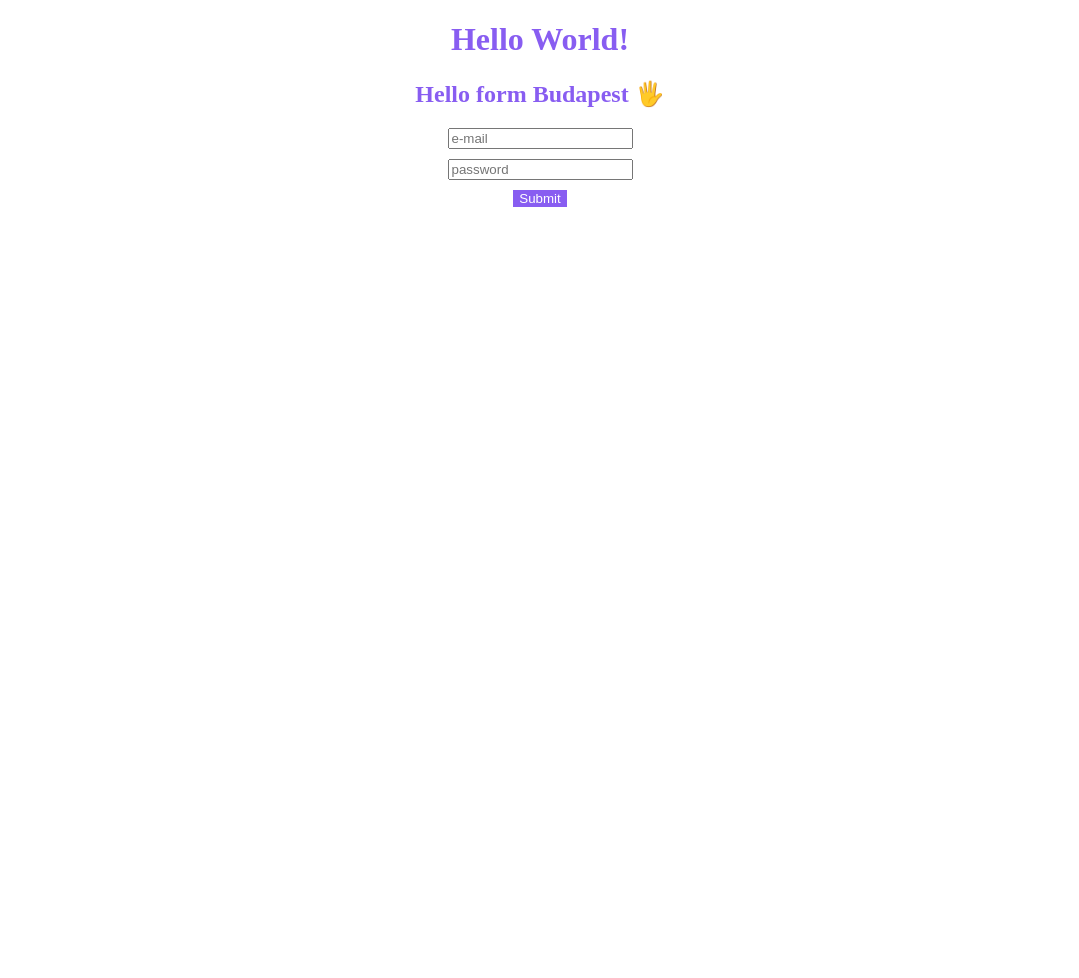
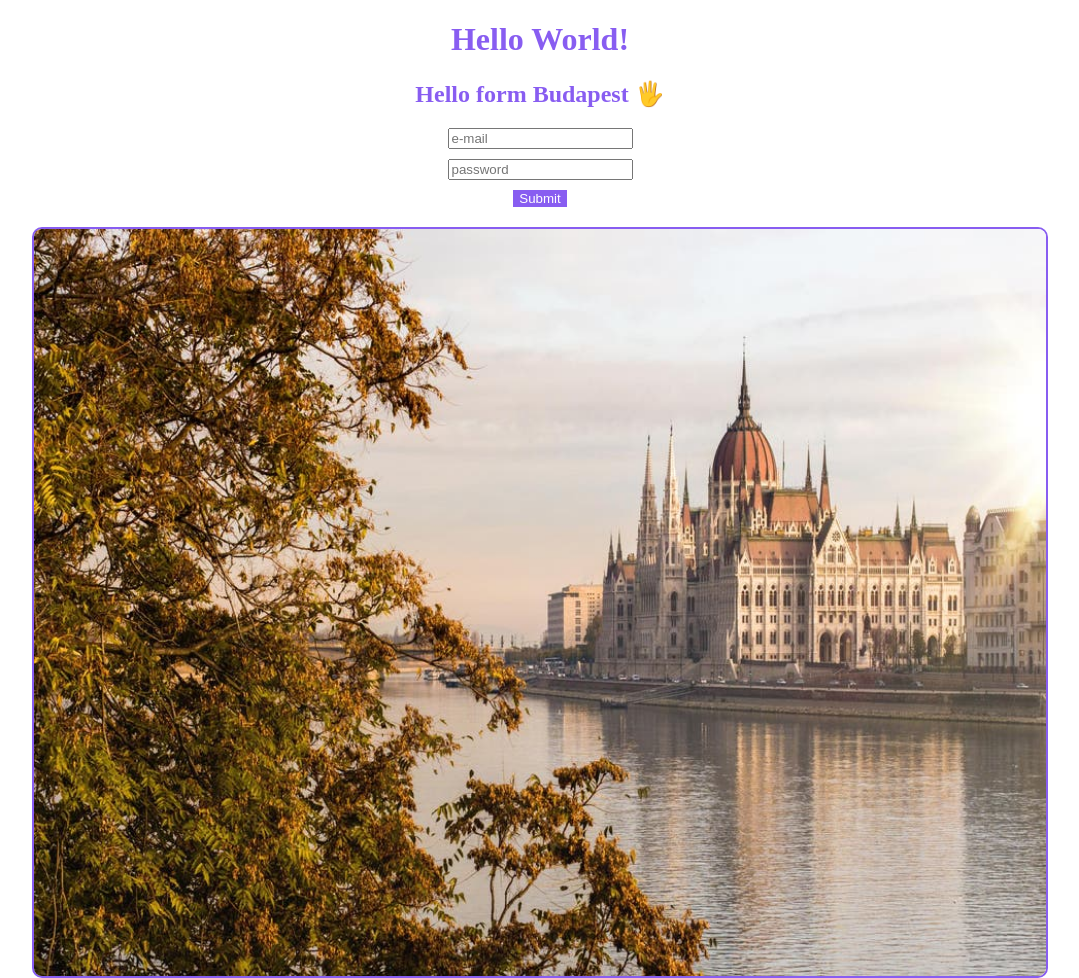
Before and after one commit to Borkabori/first-tri-Hello-World, a plain HTML site: page index.html in a window 1280 px wide. Shown: the whole page, without its empty margins (100-1179 px from the left). Before the commit the page ends 800 px from the top, so only its background shows below. Drawn offline with Linux system fonts and the light colour scheme.

Commit message:
Adding an image

```diff
--- a/index.html
+++ b/index.html
@@ -16,5 +16,6 @@
       <input type="submit" class="submitbutton" />
     </form>
     <script src="script.js"></script>
+    <img src="images/budapest-1.jpg" alt="" id="bp" />
   </body>
 </html>
--- a/style.css
+++ b/style.css
@@ -15,3 +15,12 @@ input {
   color: white;
   border: #885df1;
 }
+
+#bp {
+  display: block;
+  margin: 0 auto;
+  margin-top: 20px;
+  border: solid 2px #885df1;
+  border-radius: 10px;
+  width: 80%;
+}
```
Also changed, not shown: images/budapest-1.jpg (added).
